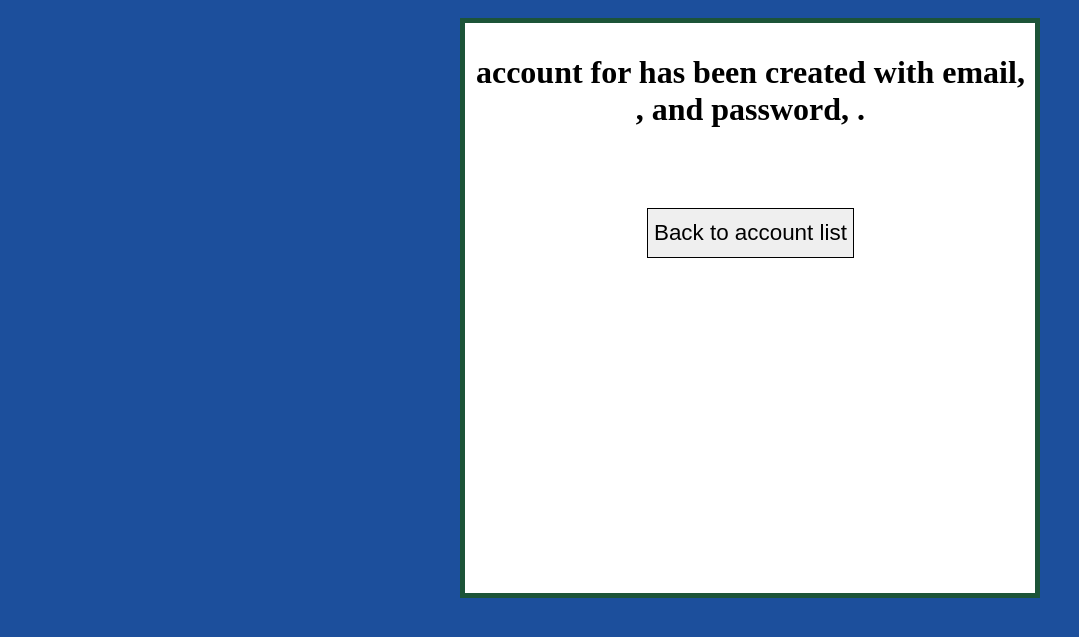
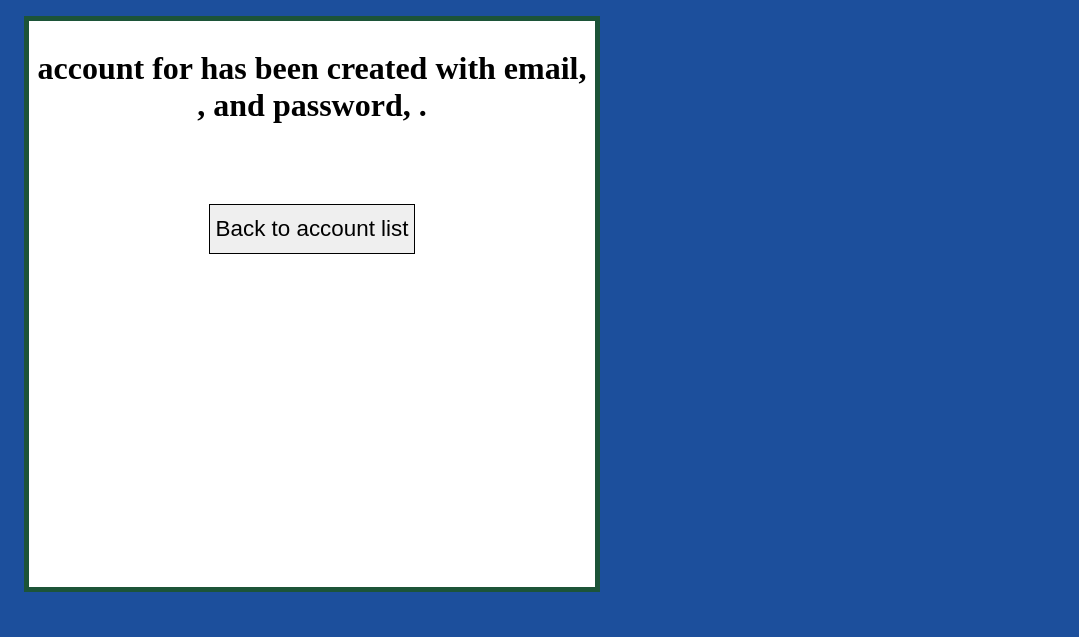
Before and after one commit to pSam465/SoftwareEngineeringGroup3, a PHP site: page /pages/accCreationData.php in a window 1280 px wide. Shown: the part 134-771 px from the top of the page, without its empty margins (0-1079 px from the left). Run offline with PHP 8.4, Linux system fonts and the light colour scheme.

Commit message:
Missed push
Content I just forgot to publish to branch

```diff
--- /dev/null
+++ b/reservationweb/htdocs/css/default.css
@@ -0,0 +1,32 @@
+div .centerForm
+{
+  text-align: center;
+  margin: auto;
+}
+div .body
+{
+  background-color: #1C4F9C;
+}
+div .containOutput
+{
+  margin: auto;
+  width: 30%;
+}
+div .centerContainedOutput
+{
+  margin: 1vh;
+  border: 5px solid #1C5438;
+  padding: 1vh;
+  background-color: white;
+  width: 550px;
+  height: 550px;
+  text-align: center;
+}
+
+div .header
+{
+	background-color:#1C5438;
+	width: 100%;
+	margin: 0;
+	padding:0;
+}
--- a/reservationweb/htdocs/index.php
+++ b/reservationweb/htdocs/index.php
@@ -25,14 +25,14 @@
 
   			<div class="row align-items-center">
     			<div class="col align-self-center">
-    				<button type="button" class="btn btn-secondary btn-lg btn-block" onclick="document.location='./pages/roomDisplay.php'">Reservation a Room</button>
+    				<button type="button" class="btn btn-secondary btn-lg btn-block" onclick="document.location='./pages/roomaval.php'">Reserve a Room</button>
     			</div>
     			<div class="w-100"></div>
     			<div class="col align-self-center">
-    				<button type="button" class="btn btn-secondary btn-lg btn-block" onclick="document.location='default.asp'">Reservation Equipment</button>
+    				<button type="button" class="btn btn-secondary btn-lg btn-block" onclick="document.location='default.asp'">Reserve Equipment</button>
     			<div class="w-100"></div>
     			<div class="col align-self-center">
-    				<button type="button" class="btn btn-secondary btn-lg btn-block" onclick="document.location='default.asp'">Account</button>
+    				<button type="button" class="btn btn-secondary btn-lg btn-block" onclick="document.location='default.asp'">Account Details</button>
     			</div>
 
   			</div>
--- a/reservationweb/htdocs/pages/accCreationData.php
+++ b/reservationweb/htdocs/pages/accCreationData.php
@@ -29,34 +29,9 @@
 <!DOCTYPE html>
 <html>
 <head>
+	<link rel="stylesheet" type="text/css" href="../css/default.css">
 	<title>Account Confirmation</title>
 </head>
-<style type="text/css">
-  	.centerConf
-  	{
-  		text-align: center;
-  	}
-
-  	body
-  	{
-  		background-color: #1C4F9C;
-  	}
-  	.containOutput
-  	{
-		margin: auto;
-		width: 30%;
-  	}
-  	.centerContainedOutput
-  	{
-  		margin: 10px;
-  		border: 5px solid #1C5438;
-  		padding: 10px;
-  		background-color: white;
-  		width: 550px;
-  		height: 550px;
-  		text-align: center;
-  	}
-</style>
 <body>
 	<div class="containOutput">
 		<div class="centerContainedOutput">
--- a/reservationweb/htdocs/pages/adminaccmain.php
+++ b/reservationweb/htdocs/pages/adminaccmain.php
@@ -1,7 +1,7 @@
 <?php
 require_once("../php/connect.php");
 include_once("../php/default.php");
-//include_once('../php/checksession.php');					//currently commented out due to not having access to checksession
+include_once('../php/checksession.php');
 defaultHeader();
 defaultBody();
 ?>
@@ -9,6 +9,7 @@
 <!DOCTYPE html>
 <html>
 <head>
+	<link rel="stylesheet" type="text/css" href="../css/default.css">
 	<title>Account Management</title>
 </head>
 <style>
--- a/reservationweb/htdocs/pages/adminmain.php
+++ b/reservationweb/htdocs/pages/adminmain.php
@@ -15,7 +15,7 @@
 	<title>Admin Home Page</title>
 </head>
 <style>
-	.buttonGroup .button
+	.button
 	{
 		display: block;
 		width: 250px;
@@ -24,10 +24,10 @@
 		background-color: #1C5438;
 		color: white;						/*font color*/
 		font-size: 16px;
-		cursor: pointer;
 		text-align: center;
 		float: left;
 		margin: 20px;
+		cursor: pointer;
 	}
 	.container
 	{
```
Also changed, not shown: reservationweb/htdocs/pages/accountCreation.php (+2 -28 lines).
